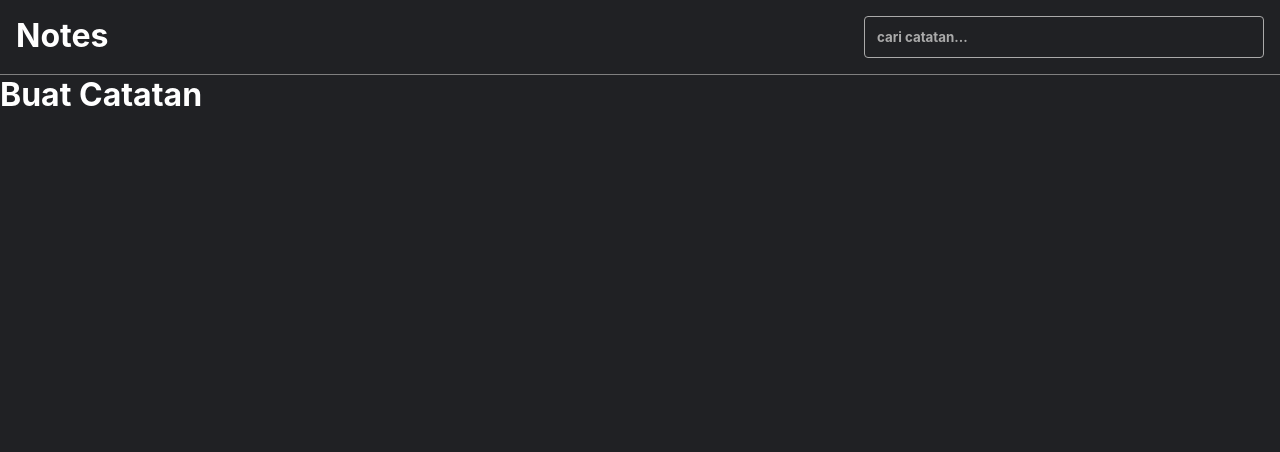
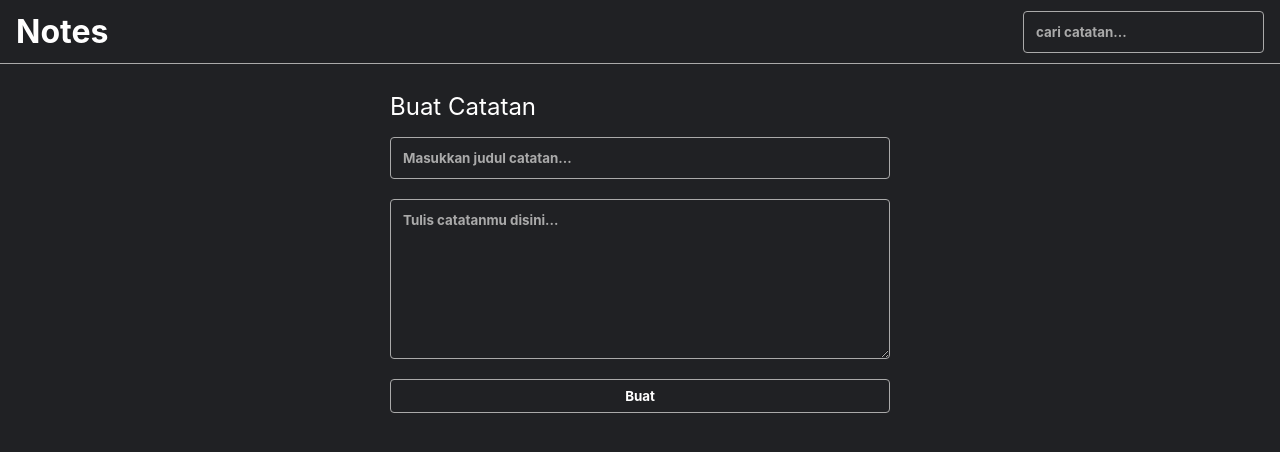
Before and after one commit to alghifarydaffa62/IDCAMP, a React (Vite) app in the folder personal-notes-starter/: page / in a window 1280 px wide. Shown: the top 452 px of the page. Built offline with nearby package versions, Linux system fonts and the light colour scheme.

Commit message:
note-app form

```diff
--- a/personal-notes-starter/src/components/Navbar.jsx
+++ b/personal-notes-starter/src/components/Navbar.jsx
@@ -3,7 +3,7 @@
 
 function Navbar() {
     return(
-        <div className="navbar">
+        <div className="note-app__header">
             <h1>Notes</h1>
             <input placeholder="cari catatan..."></input>
         </div>
--- /dev/null
+++ b/personal-notes-starter/src/components/NoteInput.jsx
@@ -0,0 +1,45 @@
+import React from "react"
+import '../styles/style.css'
+
+class NoteInput extends React.Component {
+
+    constructor(props) {
+        super(props)
+
+        this.state = {
+            title: '',
+            desc: ''
+        }
+
+        this.onTitlechangehandler = this.onTitlechangehandler.bind(this)
+        this.onDescchangehandler = this.onDescchangehandler.bind(this)
+    }
+
+    onTitlechangehandler(event) {
+        this.setState(() => {
+            return{
+                title: event.target.value
+            }
+        })
+    }
+
+    onDescchangehandler(event) {
+        this.setState(() => {
+            return{
+                desc: event.target.value
+            }
+        })
+    }
+
+    render() {
+        return(
+            <div className="note-input">
+                <input type="text" placeholder="Masukkan judul catatan..." value={this.state.title} onChange={this.onTitlechangehandler}/><br/>
+                <textarea placeholder="Tulis catatanmu disini..." value={this.state.desc} onChange={this.onDescchangehandler}/><br/>
+                <button type="submit">Buat</button>
+            </div>
+        )
+    }
+}
+
+export default NoteInput
--- a/personal-notes-starter/src/components/Noteapp.jsx
+++ b/personal-notes-starter/src/components/Noteapp.jsx
@@ -1,11 +1,13 @@
 import React from "react"
+import NoteInput from "./NoteInput"
 import '../styles/style.css'
 
 class NoteApp extends React.Component {
     render() {
         return(
-            <div>
-                <h1>Buat Catatan</h1>
+            <div className="note-app__body">
+                <h2>Buat Catatan</h2>
+                <NoteInput/>
             </div>
         )
     }
--- a/personal-notes-starter/src/styles/style.css
+++ b/personal-notes-starter/src/styles/style.css
@@ -12,7 +12,6 @@
 
 input, textarea {
   padding: 12px;
-  margin: 12px 0;
   font-family: 'Inter', sans-serif;
   background-color: transparent;
   color: white;
@@ -39,7 +38,6 @@
   color: white;
 }
 
-
 .note-app__body {
   max-width: 1000px;
   margin: 16px auto;
@@ -48,18 +46,22 @@
 
 .note-app__body h2 {
   font-weight: normal;
-  margin: 16px 0;
+  margin: 0 auto;
+  max-width: 500px;
 }
 
 .note-input {
-  margin: 0 auto;
+  margin: 1rem auto;
   max-width: 500px;
   margin-bottom: 48px;
+  display: flex;
+  flex-direction: column;
 }
 
-.note-input input, .note-input textarea {
+.note-input textarea {
   display: block;
   width: 100%;
+  height: 10rem;
 }
 
 .note-input__title {
@@ -165,18 +167,6 @@
   color: #b00020;
 }
 
-.navbar {
-  display: flex;
-  justify-content: space-between;
-  padding: 1rem;
-  border-bottom: 1px solid grey;
-}
-
-.navbar input {
-  margin: 0;
-  width: 25rem;
-}
-
 @media only screen and (min-width: 500px) {
   .notes-list {
     grid-template-columns: 1fr 1fr;
```
